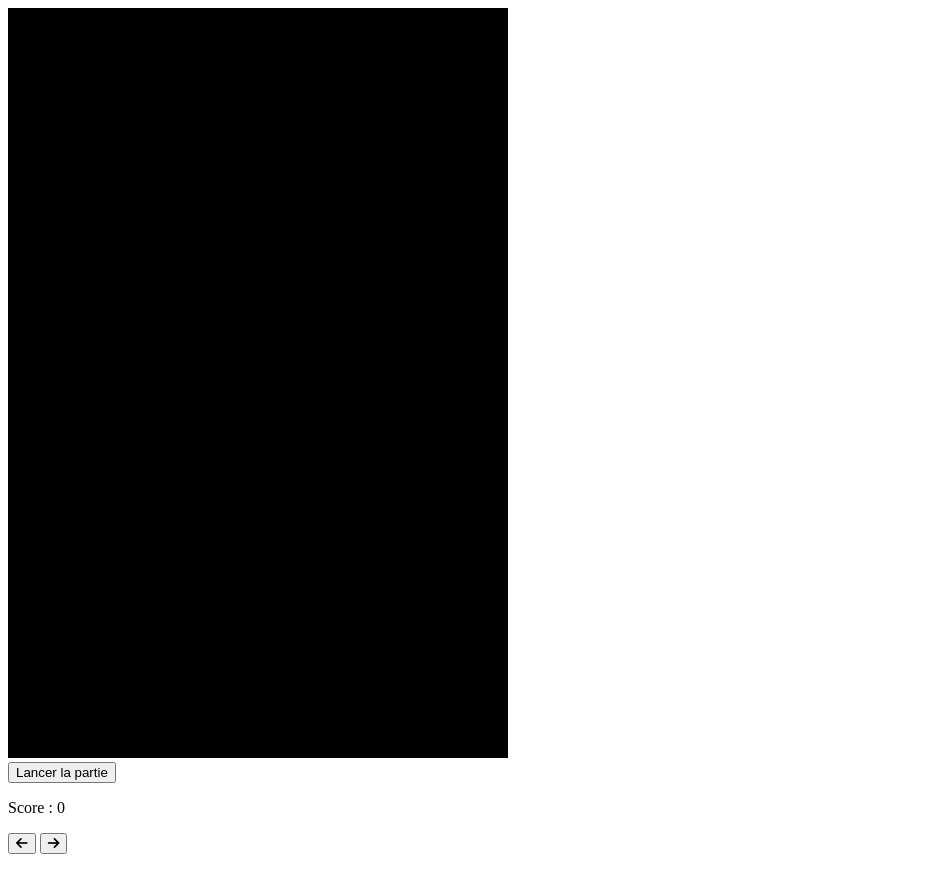
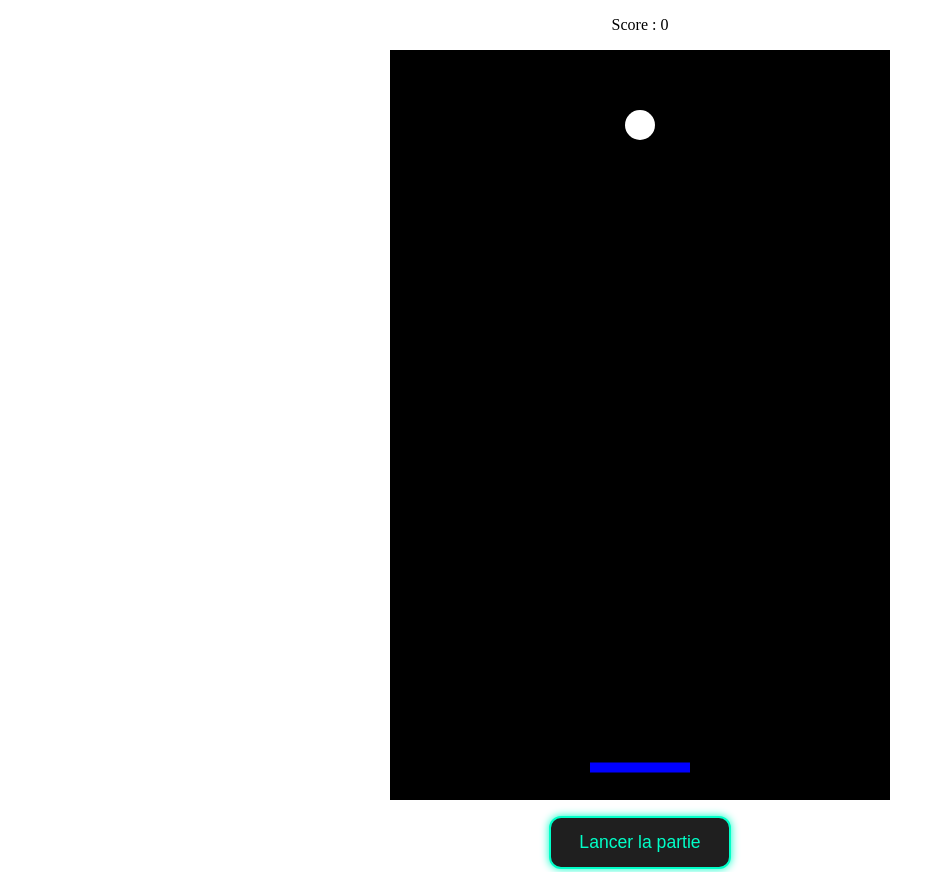
Before and after one commit to Alexzeboulet/R3.01, a plain HTML site: page ProjetPong/index.html in a window 1280 px wide. Shown: the top 872 px of the page, without its empty margins (0-945 px from the left). Drawn offline with Linux system fonts and the light colour scheme.

Commit message:
FinPongV1,CSSFait

```diff
--- a/ProjetPong/index.html
+++ b/ProjetPong/index.html
@@ -8,11 +8,11 @@
     <link href="https://cdnjs.cloudflare.com/ajax/libs/font-awesome/6.0.0-beta3/css/all.min.css" rel="stylesheet">
 </head>
 <body>
+    <p>Score : <label id="Score">0</label></p>
     <canvas id="gameplan" width="500" height="750">
     </canvas>
     <br>
     <button id="start">Lancer la partie</button>
-    <p>Score : <label id="Score">0</label></p>
     <div id="fleches">
         <button id="flecheGauche"> <i class="fa-solid fa-arrow-left"></i> </button>
         <button id="flecheDroite"> <i class="fa-solid fa-arrow-right"></i> </button>
--- a/ProjetPong/script.js
+++ b/ProjetPong/script.js
@@ -66,8 +66,8 @@ function restart(){
     }
     balle.x = 0.5 * canvas.width;
     balle.y = 0.1 * canvas.height;
-    balle.dx = Math.random() < 0.5 ? 2 : -2;
-    balle.dy = Math.random() < 0.5 ? 2 : -2;
+    balle.dx = Math.random() < 0.5 ? 3 : -3;
+    balle.dy = Math.random() < 0.5 ? 3 : -3;
 }
 
 function timer(){
@@ -90,10 +90,12 @@ function creationBalle(){
 function dessineBalle(){
     creationBalle();
     if(balle.x + balle.dx > canvas.width-balle.taille || balle.x + balle.dx < balle.taille) {
-        balle.dx = -balle.dx;
+        balle.dx = -balle.dx + 0.5;
+        balle.dy = balle.dy * (Math.random() * (1.10 - 0.90) + 0.90);
     }
     if(balle.y + balle.dy < balle.taille || (balle.y + balle.taille > joueur.y - joueur.taille / 2) && (balle.x > joueur.x) && (balle.x < joueur.x + joueur.rayon)) {
-        balle.dy = -balle.dy ;
+        balle.dy = -balle.dy + 0.5 ;
+        balle.dx = balle.dx * (Math.random() * (1.10 - 0.90) + 0.90);
     }
     else if (balle.y + balle.dy > canvas.height-balle.taille) {
         end();
@@ -135,3 +137,6 @@ function end(){
     alert("Partie terminé, vous avez eu un score de : " + document.getElementById("Score").textContent);
     location.reload(true);
 }
+
+creationBalle();
+creationJoueur();
--- a/ProjetPong/style.css
+++ b/ProjetPong/style.css
@@ -8,7 +8,22 @@ canvas{
 }
 
 body {
+    text-align: center;
     align-items: center;
     flex-wrap: flex;
     flex-direction: column;
+    justify-content: center;
 }
+
+button {
+    background-color: #1f1f1f;
+    border: 2px solid #00ffc8;
+    color: #00ffc8;
+    padding: 14px 28px;
+    margin: 12px;
+    font-size: 1.1rem;
+    border-radius: 12px;
+    cursor: pointer;
+    transition: all 0.3s ease;
+    box-shadow: 0 0 8px #00ffc8;
+}
```
